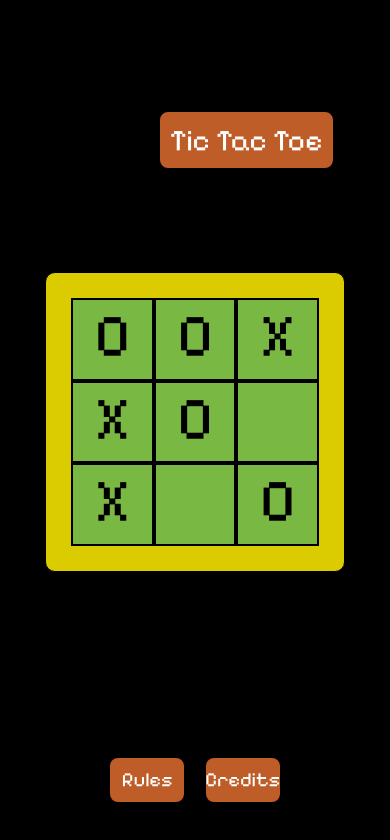
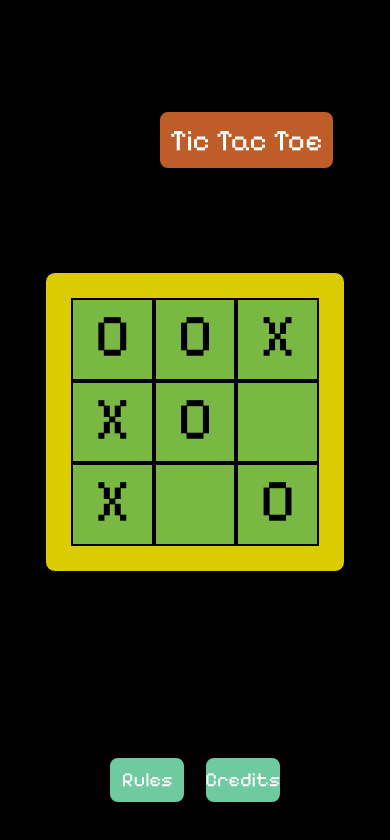
Before and after one commit to JaymeeCasabuena/tic-tac-toe, a React Native app: screen / in a window 390 px wide. Shown: the top 840 px of the page. Built offline with nearby package versions, Linux system fonts and the light colour scheme.

Commit message:
Changed the color of the buttons

```diff
--- a/src/components/TButton.js
+++ b/src/components/TButton.js
@@ -13,7 +13,7 @@ const button = ({onPress, title}) => {
 const styles = StyleSheet.create({
     button: {
       width: '45%',
-      backgroundColor: "#BE5D27",
+      backgroundColor: "#6fcb9f",
       borderRadius: 10,
       borderColor: 'black',
       borderWidth: 2,
```
